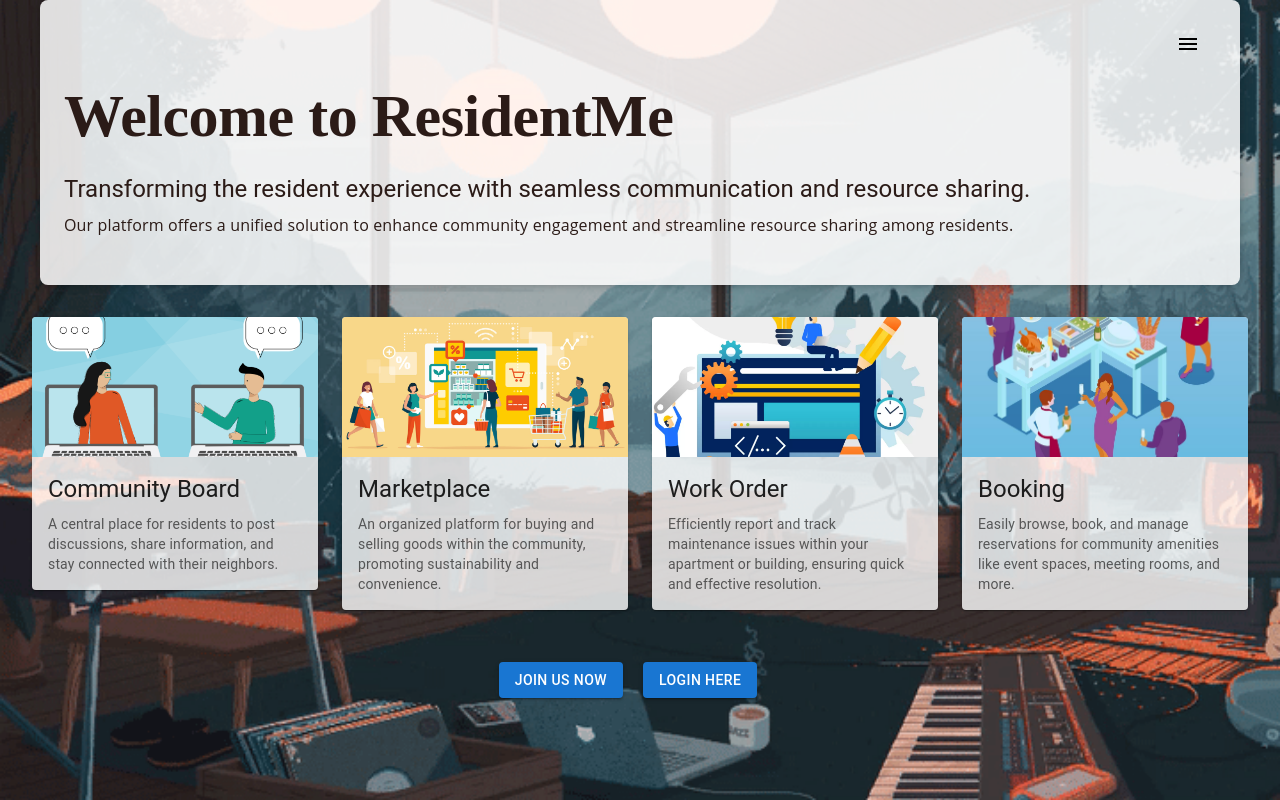
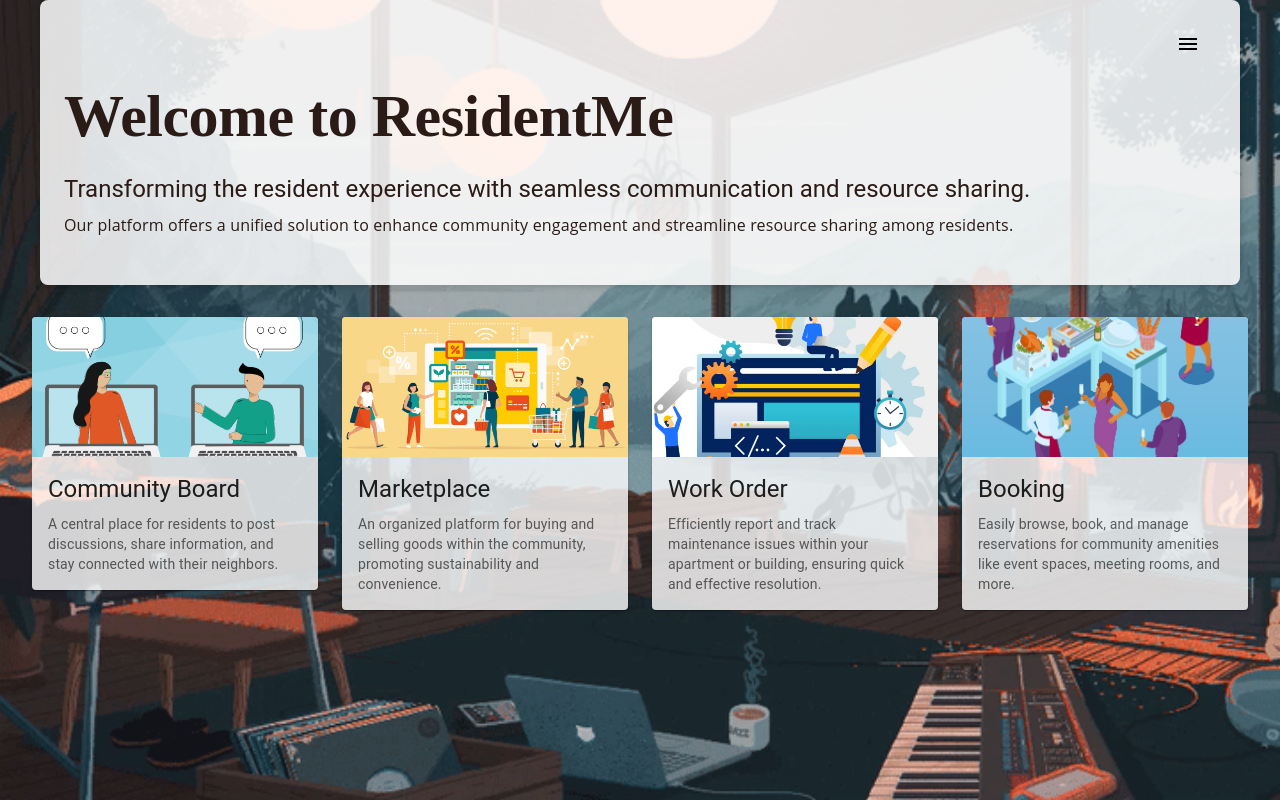
Before and after one commit to CMUResidentMe/ClientApp, a React (Create React App) app: page / in a window 1280 px wide. Built offline with nearby package versions, Linux system fonts and the light colour scheme.

Commit message:
delete button

```diff
--- a/src/pages/Home.js
+++ b/src/pages/Home.js
@@ -35,15 +35,6 @@ const HomePage = () => {
   const handleCardClick = (path) => {
       navigate(path);
   };
-
-  const handleJoinNowClick = () => {
-    navigate('/register');
-  };
-
-  const handleLoginClick = () => {
-    navigate('/login');
-  };
-
 
   return (
     <Box sx={{ flexGrow: 1, backgroundImage: `url(${backgroundImage})`, backgroundSize: 'cover', overflow: 'hidden' , minHeight: '100vh'}}>
@@ -97,16 +88,6 @@ const HomePage = () => {
           </Grid>
         ))}
       </Grid>
-      <Grid container spacing={3} justifyContent="center" alignItems="center" style={{ marginTop: '20px' }}>
-        <Grid item xs={12} sm={6} style={{ display: 'flex', justifyContent: 'center', padding: '0 10px' }}>
-          <Button variant="contained" color="primary" style={{ marginRight: '10px' }} onClick={handleJoinNowClick}>
-            Join Us Now
-          </Button>
-          <Button variant="contained" color="primary" style={{ marginLeft: '10px' }} onClick={handleLoginClick}>
-            Login Here
-          </Button>
-        </Grid>
-      </Grid>
     </Box>
   );
 };
```
